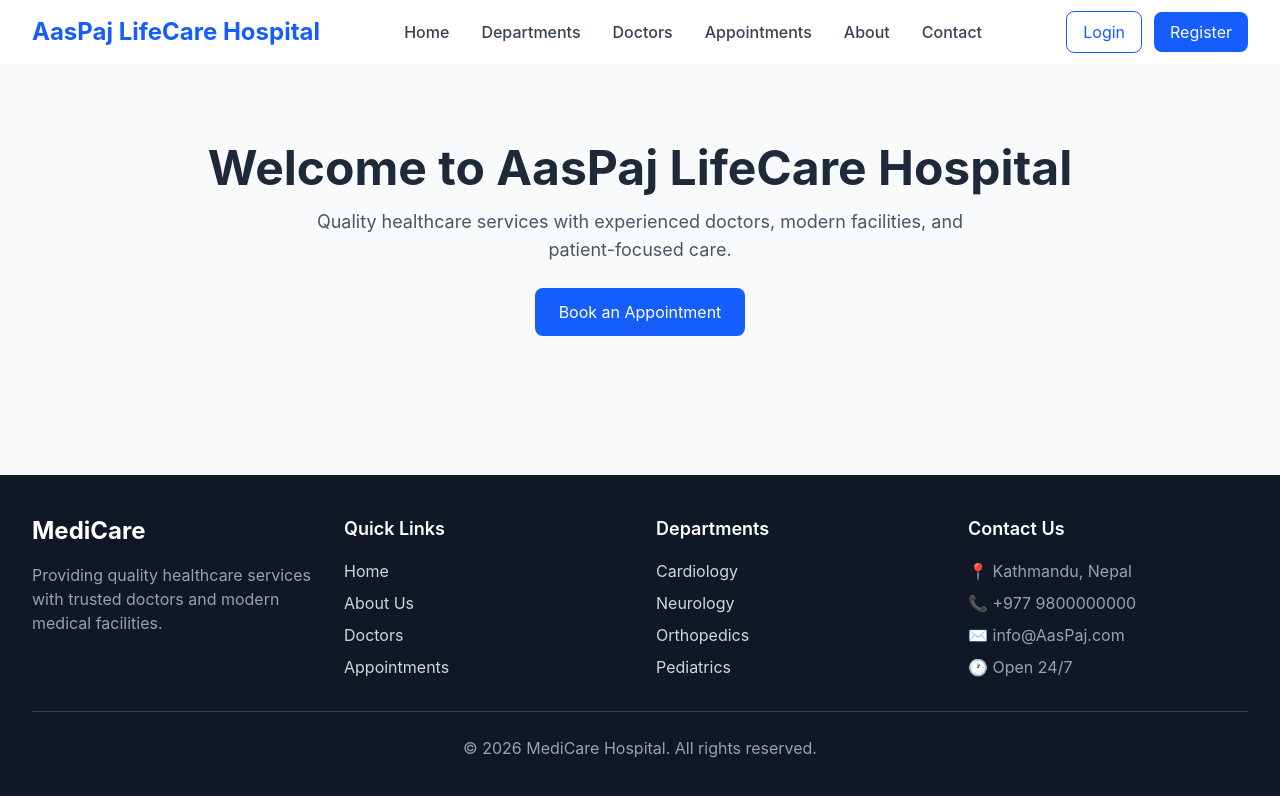
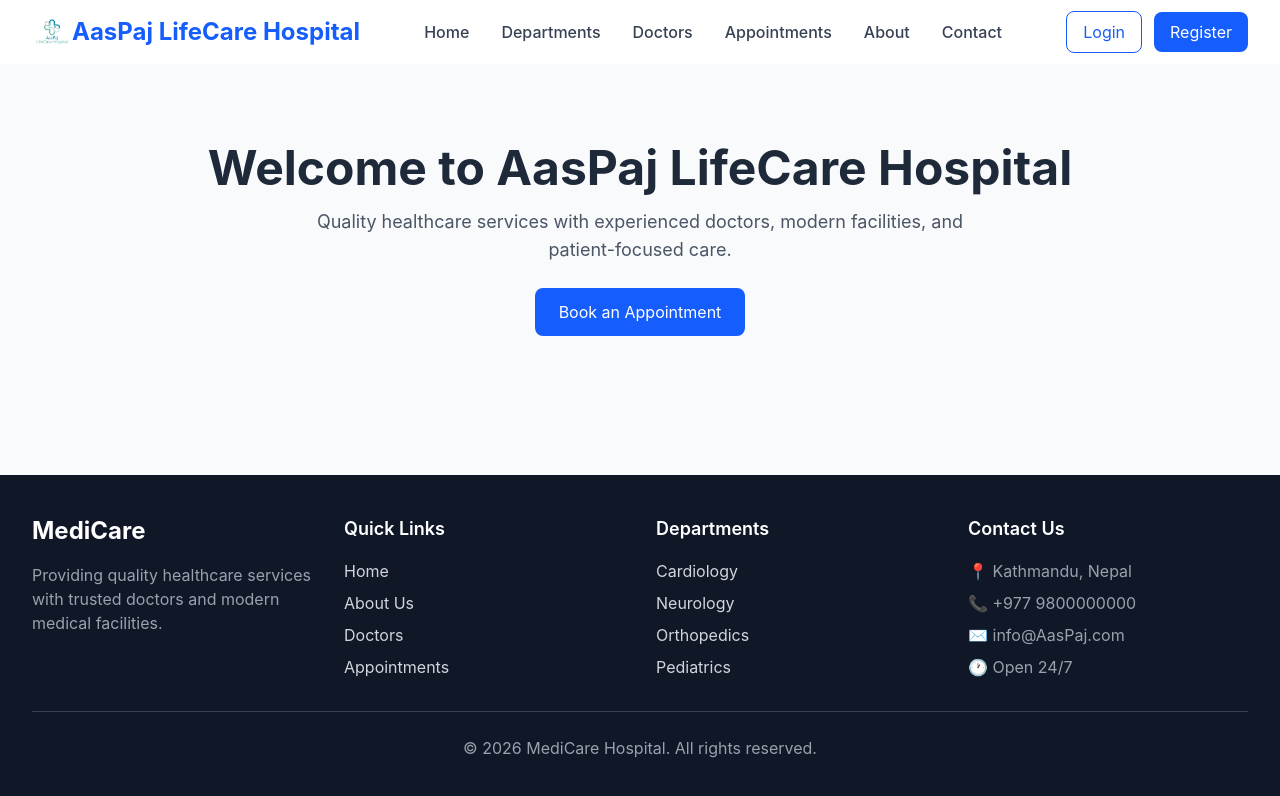
Before and after one commit to anishdhakal021-source/Hospital-Management-System, a React app in the folder Frontend/: page / in a window 1280 px wide. Shown: the top 796 px of the page. Built offline with nearby package versions, Linux system fonts and the light colour scheme; the HTML template or start-up script is replaced by a standard one.

Commit message:
Refactor code structure for improved readability and maintainability

```diff
--- a/Frontend/src/components/Navbar.jsx
+++ b/Frontend/src/components/Navbar.jsx
@@ -1,4 +1,6 @@
 import React from "react";
+import logo from "../assets/images/Logo.png"; // Adjust the path as necessary
+
 
 const Navbar = () => {
   return (
@@ -8,8 +10,15 @@ const Navbar = () => {
 
           {/* Hospital Logo / Name */}
           <div className="flex items-center">
+            <img
+              src={logo}
+              alt="AasPaj LifeCare Hospital Logo"
+              className="h-10 w-10 object-contain"
+            />
+
             <div className="text-2xl font-bold text-blue-600">
               AasPaj LifeCare Hospital
+
             </div>
           </div>
 
```
Also changed, not shown: Frontend/src/assets/images/Logo.png (added).
